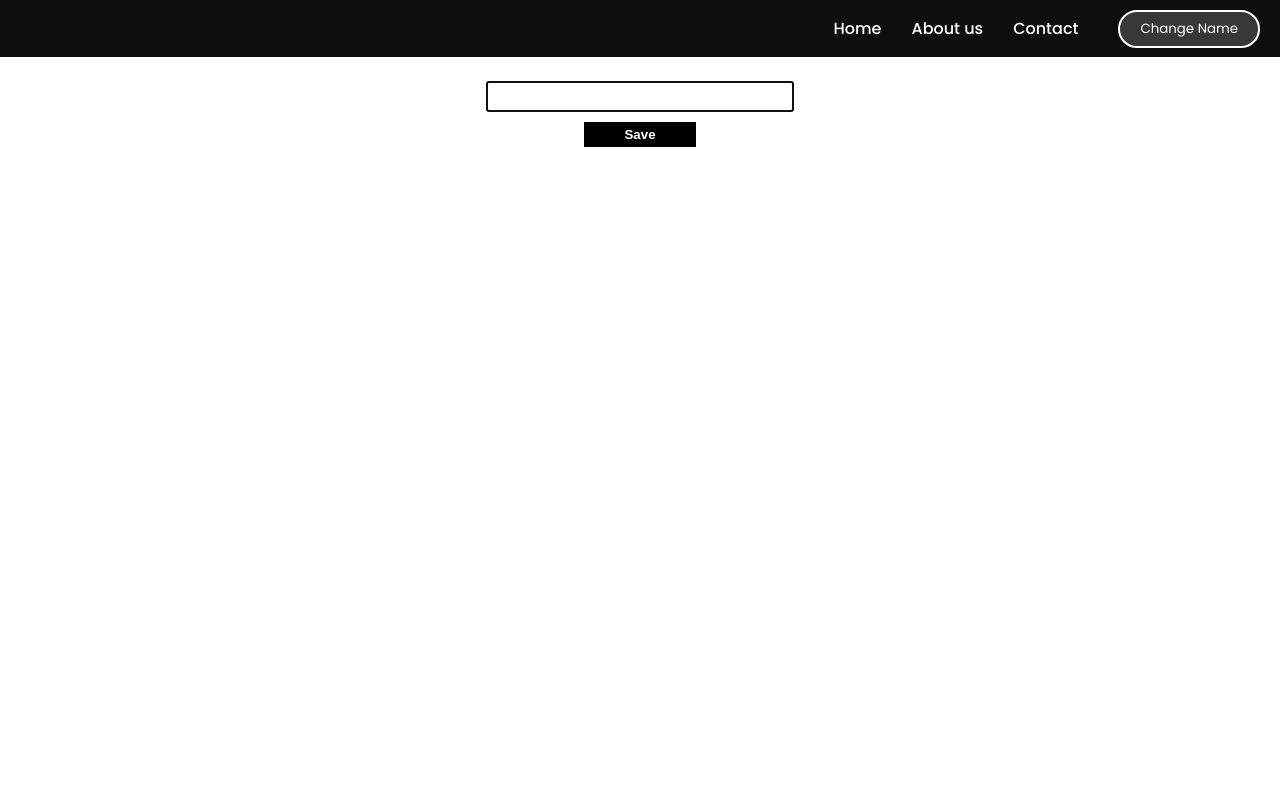
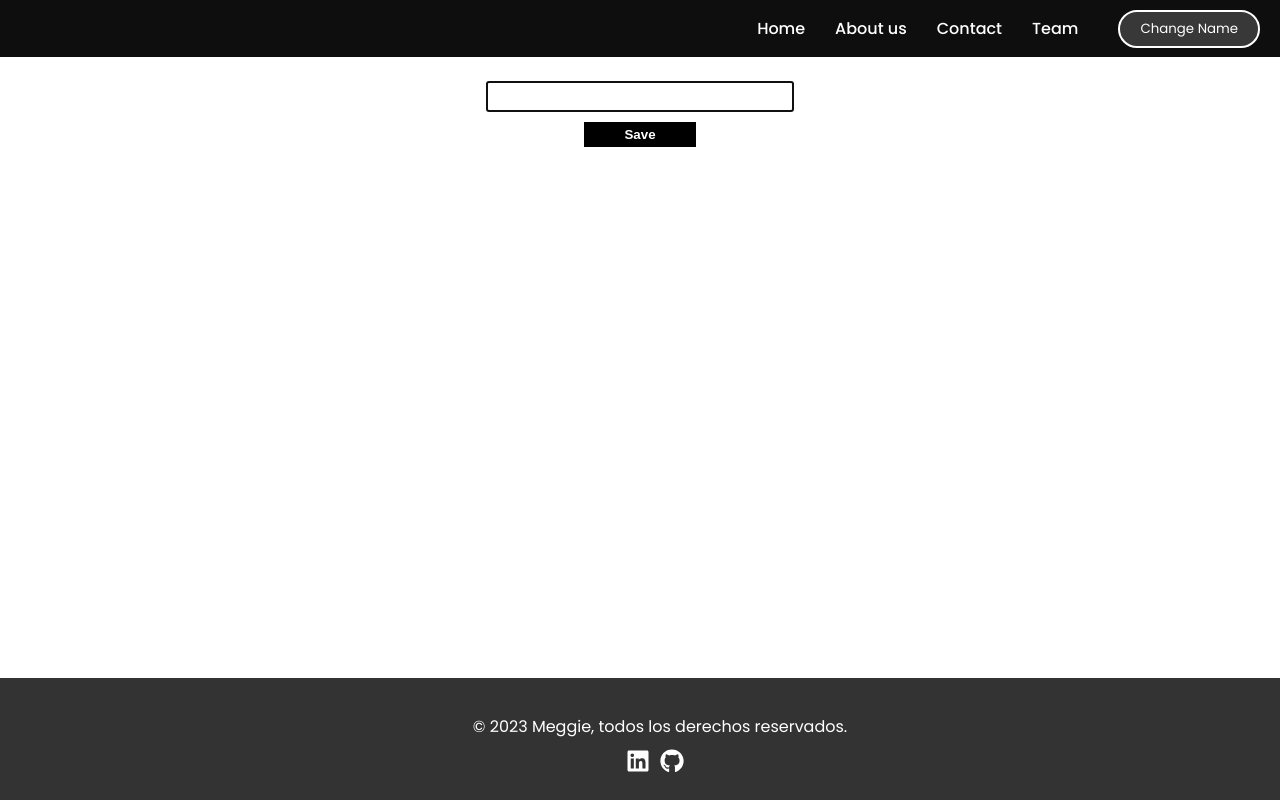
Before and after one commit to fatimachavezmoron/Meggie-app-ts, a React (Create React App) app: page / in a window 1280 px wide. Built offline with nearby package versions, Linux system fonts and the light colour scheme.

Commit message:
styling components

```diff
--- a/package.json
+++ b/package.json
@@ -13,6 +13,7 @@
     "boxicons": "^2.1.4",
     "react": "^18.2.0",
     "react-dom": "^18.2.0",
+    "react-icons": "^4.10.1",
     "react-router-dom": "^6.14.2",
     "react-scripts": "5.0.1",
     "sass": "^1.64.0",
--- a/src/App.tsx
+++ b/src/App.tsx
@@ -5,8 +5,8 @@ import { BrowserRouter as Router, Routes, Route } from "react-router-dom";
 import Home from './Components/Home/Home';
 import {About} from './Components/About/About';
 import {Contact} from './Components/Contact/Contact';
-
-
+import Footer from './Components/Footer/Footer';
+import Team from './Components/Team/Team'
 function App() {
   useEffect(()=>{
     document.title = 'Meggie'
@@ -15,7 +15,7 @@ function App() {
     <>
     <Router>
     <div className='miAppDiv'>
-    <Navbar name=' Home ' name2= ' About us'  name3= ' Contact '/>
+    <Navbar name=' Home ' name2= ' About us'  name3= ' Contact ' name4= 'Team'/>
     </div>
     <Routes>
       <Route path={`${process.env.PUBLIC_URL}/`} element={<Home />} />
@@ -33,8 +33,13 @@ function App() {
               image={'https://wearetribu.com/wp-content/uploads/2016/12/140115_minimalist.jpg'}
               rightArrow={true}
               />}/>
+            <Route path={`${process.env.PUBLIC_URL}/team`}
+              element={<Team
+              />}/>
     </Routes>
     </Router>
+    { <Footer />}
+
     </>
   );
 }
--- /dev/null
+++ b/src/Components/Footer/Footer.scss
@@ -0,0 +1,24 @@
+.footer-container {
+    background-color: #333;
+    color: #fff;
+    padding: 20px;
+    text-align: center;
+    position: fixed;
+    bottom: 0;
+    width: 100%;
+
+    p {
+      margin-bottom: 10px;
+    }
+
+    .social-icons {
+      a {
+        color: #fff;
+        margin-right: 10px;
+
+        &:hover {
+          color: #0910e0;
+        }
+      }
+    }
+  }
--- a/src/Components/Footer/Footer.tsx
+++ b/src/Components/Footer/Footer.tsx
@@ -1,11 +1,26 @@
-import React from 'react'
+import React from 'react';
+import { FaLinkedin, FaGithub } from 'react-icons/fa';
+import './Footer.scss'
 
-type Props = {}
+const getCurrentYear = () => {
+  return new Date().getFullYear();
+};
+type Props = {};
 
 const Footer = (props: Props) => {
   return (
-    <div>Footer</div>
-  )
-}
+    <div className='footer-container'>
+      <p>© {getCurrentYear()} Meggie, todos los derechos reservados. </p>
+      <div className='social-icons'>
+        <a href="https://www.linkedin.com/" target="_blank" rel="noopener noreferrer">
+          <FaLinkedin size={24} />
+        </a>
+        <a href="https://github.com/" target="_blank" rel="noopener noreferrer">
+          <FaGithub size={24} />
+        </a>
+      </div>
+    </div>
+  );
+};
 
-export default Footer
+export default Footer;
--- a/src/Components/Navbar/Navbar.tsx
+++ b/src/Components/Navbar/Navbar.tsx
@@ -6,6 +6,7 @@ interface NavbarProps  {
   name: string;
   name2: string;
   name3?: string;
+  name4: string;
 }
 
  export function  Navbar (props: NavbarProps): JSX.Element{
@@ -34,6 +35,11 @@ interface NavbarProps  {
           {(props.name3!== undefined) ? props.name3 : null}
           </Link>
         </li>
+        <li>
+        <Link to={`${process.env.PUBLIC_URL}/team`} className='Link'>
+          {props.name4}
+          </Link>
+        </li>
       </ul>
     <button
     onClick={() =>{
--- /dev/null
+++ b/src/Components/Team/Team.scss
@@ -0,0 +1,39 @@
+.team-container {
+    text-align: center;
+  }
+
+  .team-container h2 {
+    font-size: 36px;
+    font-weight: bold;
+    margin-bottom: 0;
+  }
+
+  .team-container p {
+    font-size: 20px;
+    margin-top: 0;
+  }
+
+  .team-member {
+    display: inline-block;
+    text-align: center;
+    margin: 20px;
+    width: 250px;
+  }
+
+  .team-member img {
+    width: 100%;
+    border-radius: 10px;
+    margin-bottom: 10px;
+  }
+
+  .team-member p {
+    font-size: 20px;
+    font-weight: bold;
+    margin-bottom: 5px;
+  }
+
+  .team-member div {
+    a {
+      margin-right: 10px;
+    }
+  }
--- /dev/null
+++ b/src/Components/Team/Team.tsx
@@ -0,0 +1,43 @@
+import React from 'react'
+import './Team.scss'
+import { FaLinkedin, FaGithub } from 'react-icons/fa';
+
+type Props = {}
+
+function Team({}: Props) {
+    return (
+      <div className='team-container'>
+        <h2>Team</h2>
+        <p>We are the creators of this site!</p>
+
+        <div className='team-member'>
+          <img src='https://encrypted-tbn0.gstatic.com/images?q=tbn:ANd9GcQ3jWk_rJAOgVSZjKEvTP036Bp39z12hq80Xw&usqp=CAU' alt="Fatima Chavez" />
+          <p>Fatima Chavez</p>
+            <div>
+                <a href="https://www.linkedin.com/in/fatima-chavez-2a4805281/"  target="_blank" rel="noopener noreferrer">
+                    <FaLinkedin size={24} />
+                </a>
+                <a href="https://github.com/fatimachavezmoron" target="_blank" rel="noopener noreferrer">
+                    <FaGithub size={24} />
+                </a>
+            </div>
+        </div>
+
+        <div className='team-member'>
+          <img src='https://encrypted-tbn0.gstatic.com/images?q=tbn:ANd9GcQ3jWk_rJAOgVSZjKEvTP036Bp39z12hq80Xw&usqp=CAU' alt="Ornella Cópula" />
+          <p>Ornella Cópula</p>
+            <div>
+                <a href="https://www.linkedin.com/in/ornella-c%C3%B3pula/" target="_blank" rel="noopener noreferrer">
+                    <FaLinkedin size={24} />
+                </a>
+                <a href="https://github.com/ornecop" target="_blank" rel="noopener noreferrer">
+                    <FaGithub size={24} />
+                </a>
+            </div>
+        </div>
+
+      </div>
+    );
+  }
+
+export default Team
```
Also changed, not shown: 1 other file (tests, documents, lock files or other folders).
